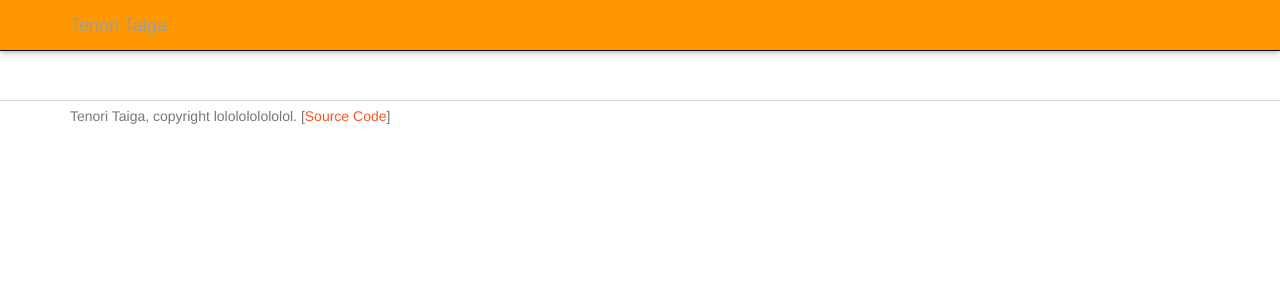
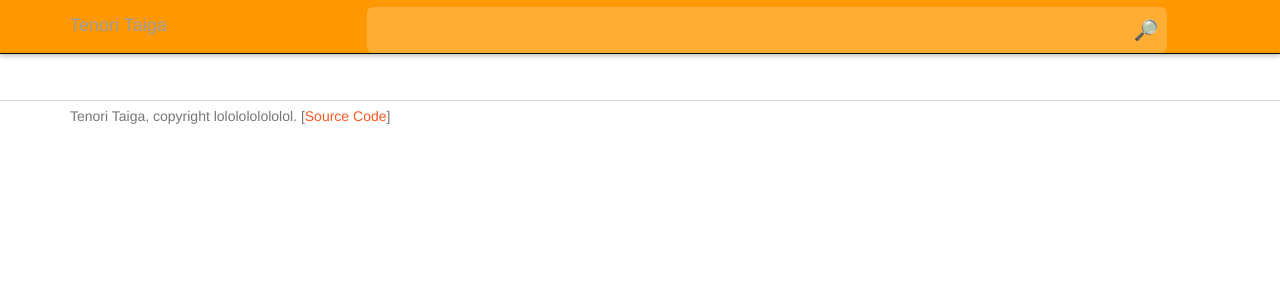
Before and after one commit to Vazkii/TenoriTaiga, a PHP site: page / in a window 1280 px wide. Shown: the top 300 px of the page. Run offline with PHP 8.4, Linux system fonts and the light colour scheme; data that the repository does not hold is empty; some libraries are stand-ins or nearby versions.

Commit message:
Search and more usability.

```diff
--- a/config.php
+++ b/config.php
@@ -2,6 +2,7 @@
 	// Look
 	define('TITLE', 'Tenori Taiga');
 	define('HEADER_COLOR', '#FF9800');
+	define('BUTTON_COLOR', 'deep-orange-500'); // https://fezvrasta.github.io/bootstrap-material-design/#material-colors
 
 	// Folders
 	define('ANIME_ROOT', './media');
--- a/css/taiga.css
+++ b/css/taiga.css
@@ -17,9 +17,32 @@ a, a:hover, a:focus {
 	text-shadow: none;
 }
 
+#search-bar-container {
+	display: inline-block;
+	margin-left: 185px;
+}
+
+#search-bar {
+	width: 800px;
+	height: 46px;
+	margin-top: 7px;
+	border: none;
+	border-radius: 6px;
+	background-color: rgba(255, 255, 255, 0.2);
+	padding-left: 10px;
+	font-size: 20px;
+}
+
+.search-icon {
+	display: inline-block;
+	margin-left: -33px;
+	font-size: 20px;
+}
+
 .page-contents {
 	margin-top: 80px;
 	margin-bottom: 20px;
+	text-align: center;
 }
 
 .anime-box {
--- a/index.php
+++ b/index.php
@@ -31,6 +31,10 @@
 				<?php echo TITLE ?>
 			  </a>
 			</div>
+			<div id="search-bar-container">
+				<input id="search-bar" type="text"></input>
+				<div class="search-icon">&#128270</div>
+			</div>
 		  </div>
 		</div>
 
@@ -50,9 +54,6 @@
 						$info = get_anime_info($file, true, $id);
 					} else $info = get_anime_info($file, false);
 					if($info !== null) {
-						echo '<div class="anime-box">';
-						echo('<div class="anime-play-button"><a href="javascript:void(0)" class="btn btn-material-deep-orange-500 btn-fab btn-raised mdi-av-play-arrow"></a></div>');
-
 						$anime = $use_id ? $info : $info[0];
 
 						$cover_image = $anime['cover_image'];
@@ -79,7 +80,10 @@
 						$genres_str = substr($genres_str, 0, strlen($genres_str) - 2);
 
 						$episodes_dld = sizeof(scandir($path)) - ($use_id ? 3 : 2);
+						$title_lc = strtolower($title);
 
+						echo "<div class='anime-box' data-anime-name='$title_lc'>";
+						echo("<div class='anime-play-button'><a href='javascript:void(0)' class='btn btn-material-" . BUTTON_COLOR . " btn-fab btn-raised mdi-av-play-arrow'></a></div>");
 						echo "<div class='anime-image'><img src='$cover_image'></div>";
 						echo "<div class='anime-info'>";
 						echo "<div class='anime-name'>$title</div>";
--- a/js/taiga.js
+++ b/js/taiga.js
@@ -1,3 +1,12 @@
 $('.anime-play-button').click(function() {
 	alert('Soon.');
 });
+
+$('#search-bar').on('input propertychange paste', function() {
+	var text = $(this).val().toLowerCase();
+    $.each($('.anime-box'), function(k, v) {
+    	if($(this).attr('data-anime-name').indexOf(text) >= 0)
+    		$(this).show();
+    	else $(this).hide();
+    });
+});
```
Also changed, not shown: readme.md.
